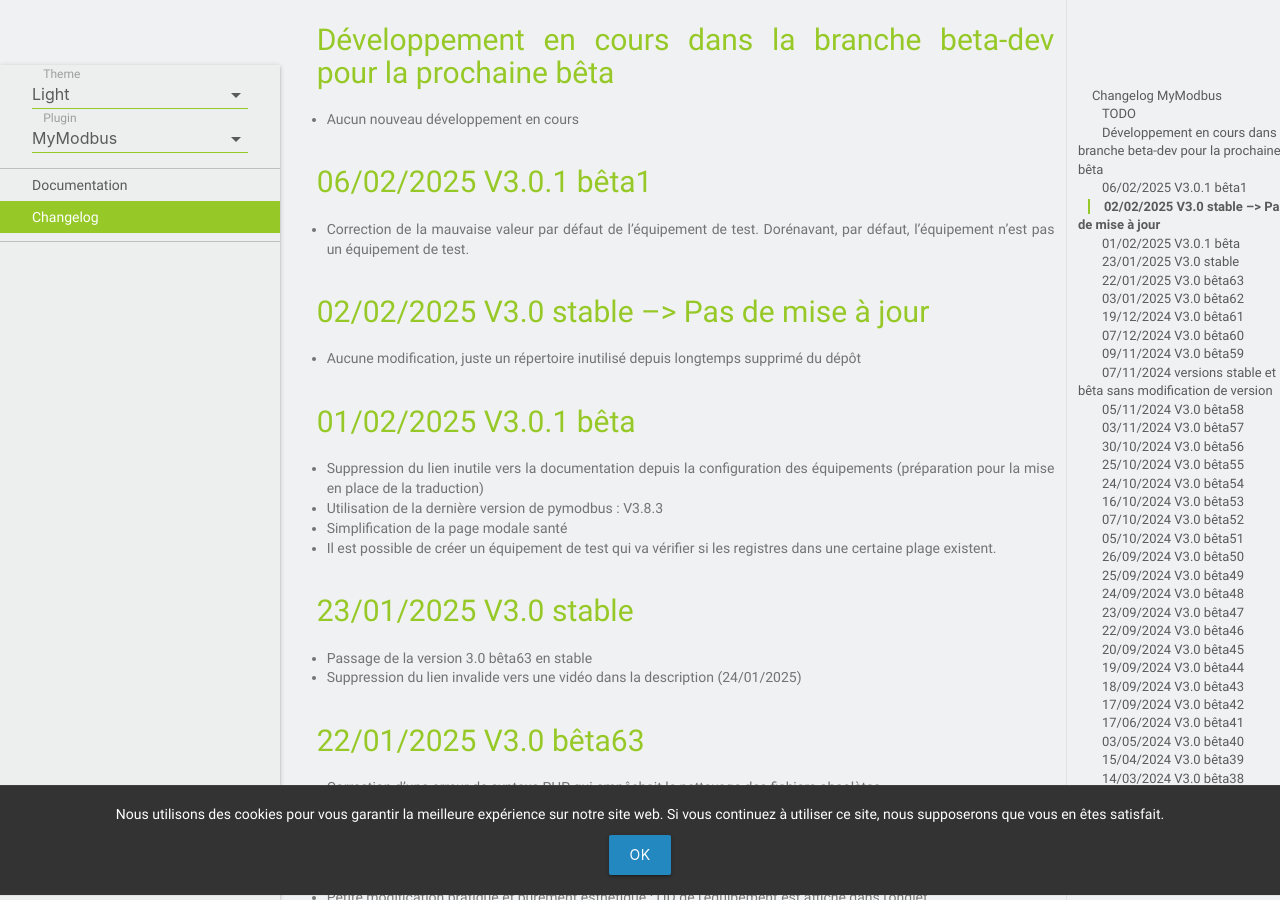
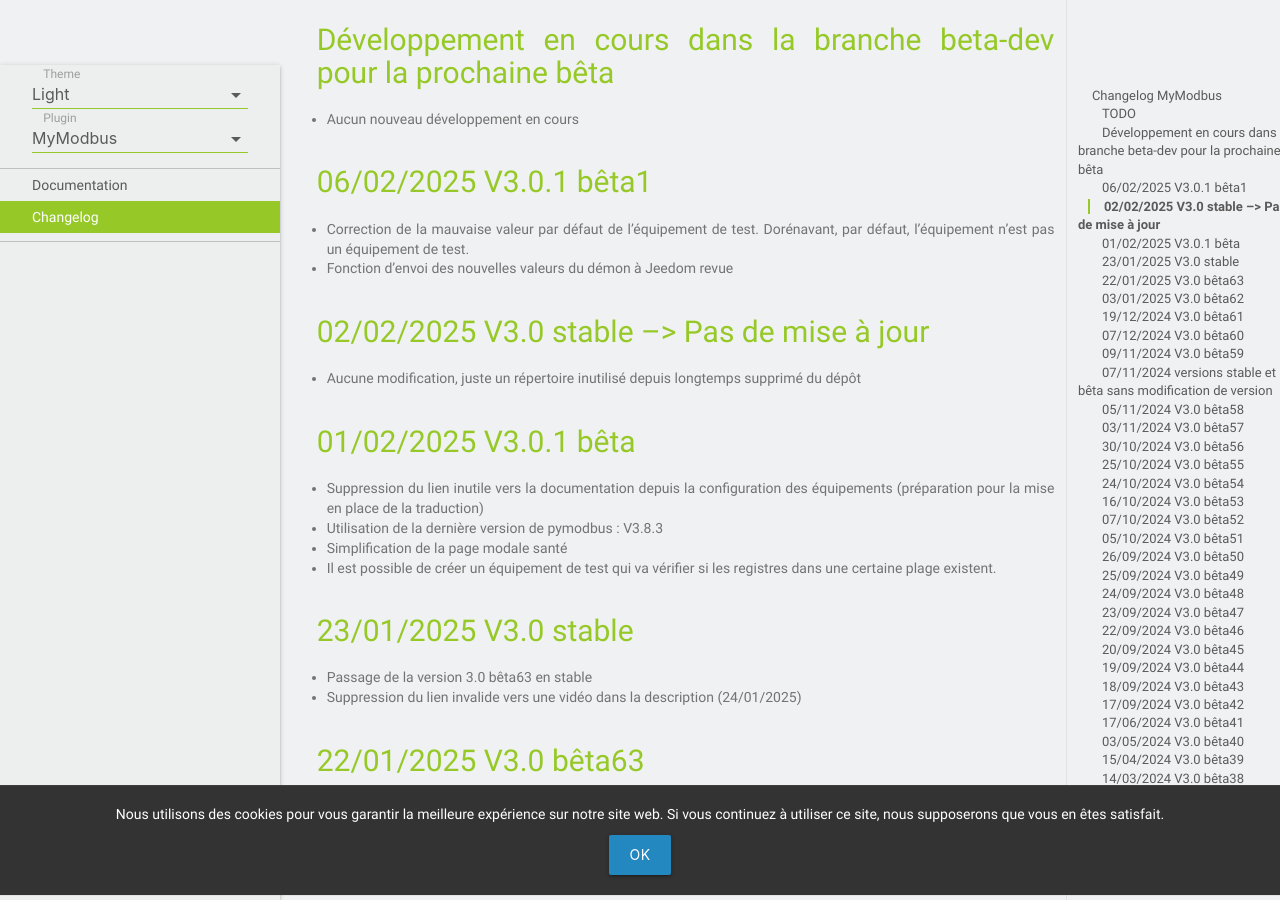
Before and after one commit to MrWaloo/jeedom-plugins-doc, a Jekyll site: the page built from docs/fr_FR/mymodbus_changelog.md, in a window 1280 px wide and 900 px high, scrolled down 348 px. Built offline with Jekyll 4.4.1, drawn with Linux system fonts in a browser that asks for light colours; emoji names are drawn with the system emoji font; our own code applies the rules of GitHub Pages for plain Markdown files.

Commit message:
Update mymodbus_changelog.md

```diff
--- a/docs/fr_FR/mymodbus_changelog.md
+++ b/docs/fr_FR/mymodbus_changelog.md
@@ -11,6 +11,7 @@
 
 ## 06/02/2025 V3.0.1 bêta1
 - Correction de la mauvaise valeur par défaut de l'équipement de test. Dorénavant, par défaut, l'équipement n'est pas un équipement de test.
+- Fonction d'envoi des nouvelles valeurs du démon à Jeedom revue
 
 ## 02/02/2025 V3.0 stable --> Pas de mise à jour
 - Aucune modification, juste un répertoire inutilisé depuis longtemps supprimé du dépôt
```
